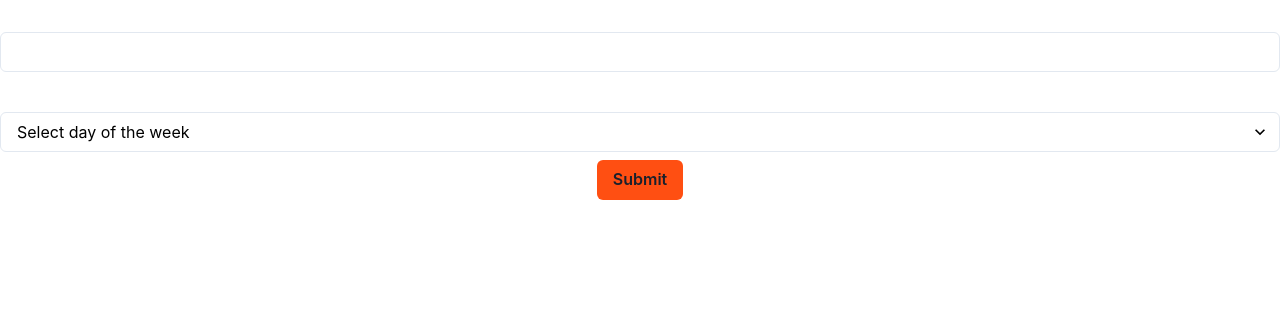
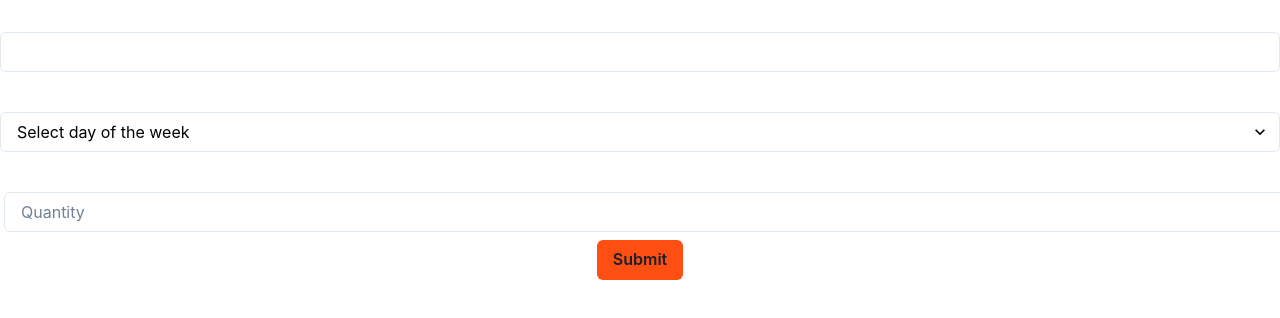
Before and after one commit to Pranesh200/Amma-Website, a Next.js app: page /components/MenuBuilder in a window 1280 px wide. Shown: the top 318 px of the page. Built offline with nearby package versions, Linux system fonts and the light colour scheme.

Commit message:
bug fixes

```diff
--- a/pages/components/MenuBuilder.jsx
+++ b/pages/components/MenuBuilder.jsx
@@ -1,11 +1,18 @@
-import { VStack, Input, useToast, Box, Button, Heading, Select } from "@chakra-ui/react";
+import {
+  VStack,
+  Input,
+  useToast,
+  Box,
+  Button,
+  Heading,
+  Select,
+} from "@chakra-ui/react";
 import React, { useState } from "react";
 import { useForm } from "react-hook-form";
 import AlertPop from "./AlertPop";
 import DayItems from "./DayItems";
 import Stats from "./Stats";
 import { createClient } from "@supabase/supabase-js";
-
 
 export default function MenuBuilder() {
   // Initialize a new Supabase client
@@ -23,19 +30,20 @@ export default function MenuBuilder() {
   const toast = useToast();
   const [data, setData] = useState();
   const mystyle = {
-        gap: "64px"
+    gap: "64px",
   };
   const {
     register,
     handleSubmit,
-        formState: { errors }
+    formState: { errors },
   } = useForm();
   const onSubmit = (data) => {
     const insertData = {
       item_name: data.item_name,
       day_of_week: data.day_of_week,
+      item_quantity: data.item_quantity,
       start_date: new Date(Date.now()),
-            end_date: new Date(Date.now() + 7 * 24 * 60 * 60 * 1000)
+      end_date: new Date(Date.now() + 7 * 24 * 60 * 60 * 1000),
     };
 
     //        Use the Supabase client to insert the data into the menu table
@@ -53,56 +61,75 @@ export default function MenuBuilder() {
       title: "Submitted!",
       status: "success",
       duration: 3000,
-            isClosable: true
+      isClosable: true,
     });
 
     setData(data);
   };
   console.log(data);
-    console.log(errors)
+  console.log(errors);
 
   return (
     <Box>
       <div style={mystyle}>
         <form onSubmit={handleSubmit(onSubmit)}>
           <VStack mb={20}>
-                        <Heading as="h4" fontSize="20px" color='white'>
+            <Heading as="h4" fontSize="20px" color="white">
               Item Name:
             </Heading>
             <Input
               type="text"
-                            color='white'
-                            _placeholder={{ color: 'inherit' }}
-
+              color="white"
+              _placeholder={{ color: "inherit" }}
               placeholder="Item Name"
               {...register("item_name", {
                 required: "Please enter item name",
                 minLength: 3,
-                                maxLength: 100
+                maxLength: 100,
               })}
             />
-                        <Heading as="h4" fontSize="20px" color='white'>
+            <Heading as="h4" fontSize="20px" color="white">
               Item Day:
             </Heading>
             {errors.lastname && <AlertPop title={errors.lastname.message} />}
-                        <Select bg='white' color='black' placeholder='Select day of the week' {...register("day_of_week", {
-                            required: "Please select a day of the week"
+            <Select
+              bg="white"
+              color="black"
+              placeholder="Select day of the week"
+              {...register("day_of_week", {
+                required: "Please select a day of the week",
               })}>
-                            <option value='Monday'>Monday</option>
-                            <option value='Tuesday'>Tuesday</option>
-                            <option value='Wednesday'>Wednesday</option>
-                            <option value='Thursday'>Thursday</option>
-                            <option value='Friday'>Friday</option>
-                            <option value='Saturday'>Saturday</option>
-                            <option value='Sunday'>Sunday</option>
+              <option value="Monday">Monday</option>
+              <option value="Tuesday">Tuesday</option>
+              <option value="Wednesday">Wednesday</option>
+              <option value="Thursday">Thursday</option>
+              <option value="Friday">Friday</option>
+              <option value="Saturday">Saturday</option>
+              <option value="Sunday">Sunday</option>
             </Select>
+            <Heading as="h4" fontSize="20px" color="white">
+              Item Quantity:
+            </Heading>
+            <Input
+              ml={2}
+              placeholder="Quantity"
+              type="number"
+              color="white"
+              default={1}
+              min={1}
+              max={10}
+              pattern="^[0-9]*$"
+              inputMode="numeric" // Added this line to restrict input to only numbers
+              {...register("item_quantity", {
+                required: "Please select a day of the week",
+              })}
+            />
             <Button
               borderRadius="md"
               bg="rgb(255, 79, 18)"
               _hover={{ bg: "cyan.200" }}
               variant="ghost"
-                            type="submit"
-                        >
+              type="submit">
               Submit
             </Button>
           </VStack>
```
Lines whose indentation alone changed are shown as unchanged.
